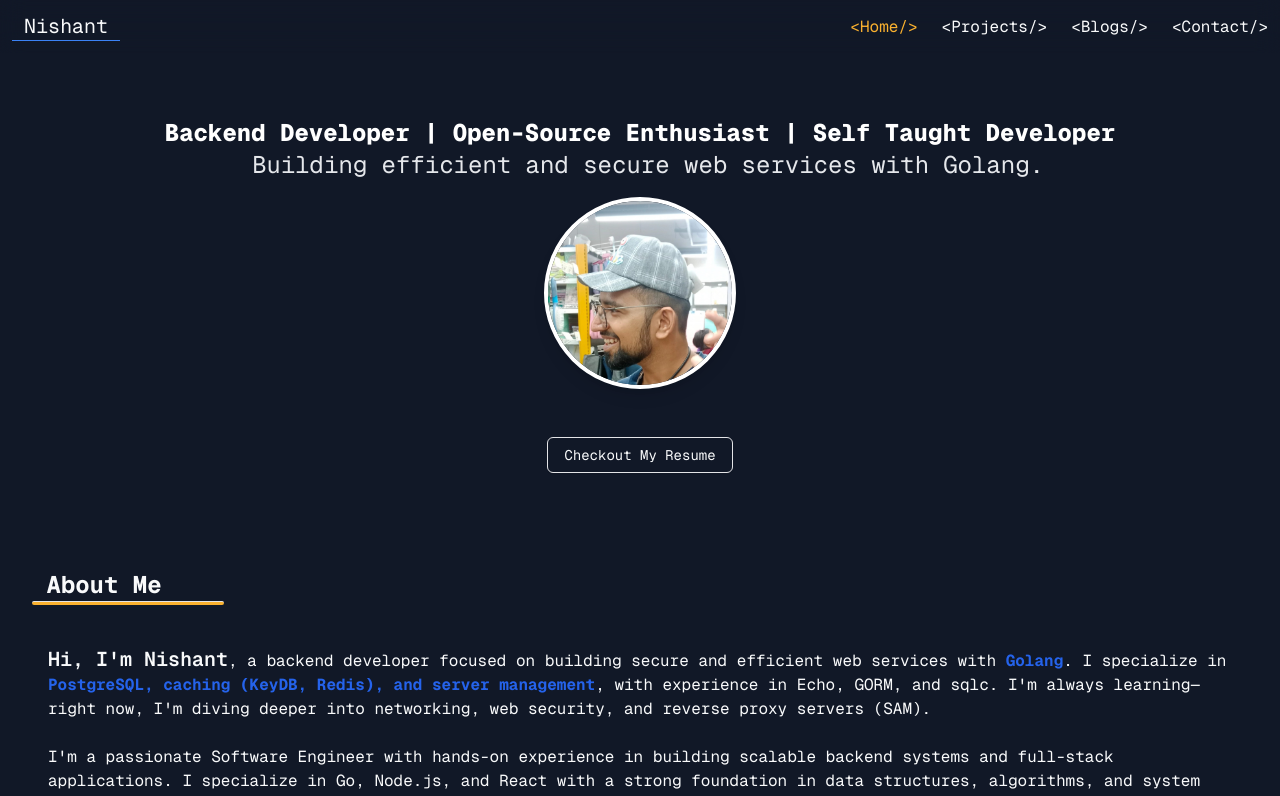
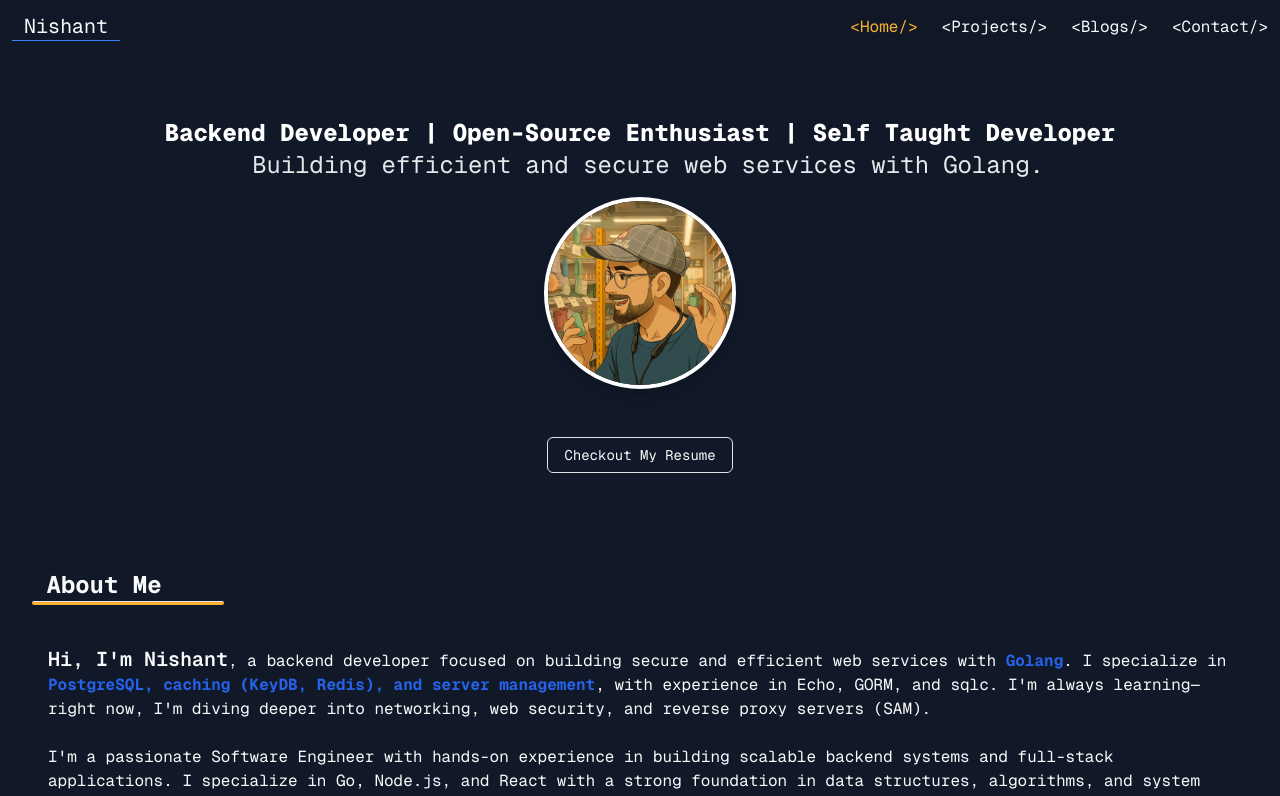
Before and after one commit to nishujangra/Portfolio, a React (Vite) app: page / in a window 1280 px wide. Shown: the top 796 px of the page. Built offline with nearby package versions, Linux system fonts and the light colour scheme.

Commit message:
Updated Picture

```diff
--- a/src/pages/Home/container/Hero.tsx
+++ b/src/pages/Home/container/Hero.tsx
@@ -31,7 +31,7 @@ const Hero = () => {
                     transition={{ duration: 0.5, delay: 0.2 }}
                 >
                     <img
-                        src="/nishujangra27.jpg"
+                        src="/nishu.png"
                         alt="Profile"
                         className="rounded-full border-4 border-white shadow-lg"
                     />
```
Also changed, not shown: public/nishu.png (added), 1 other file (tests, documents, lock files or other folders).
